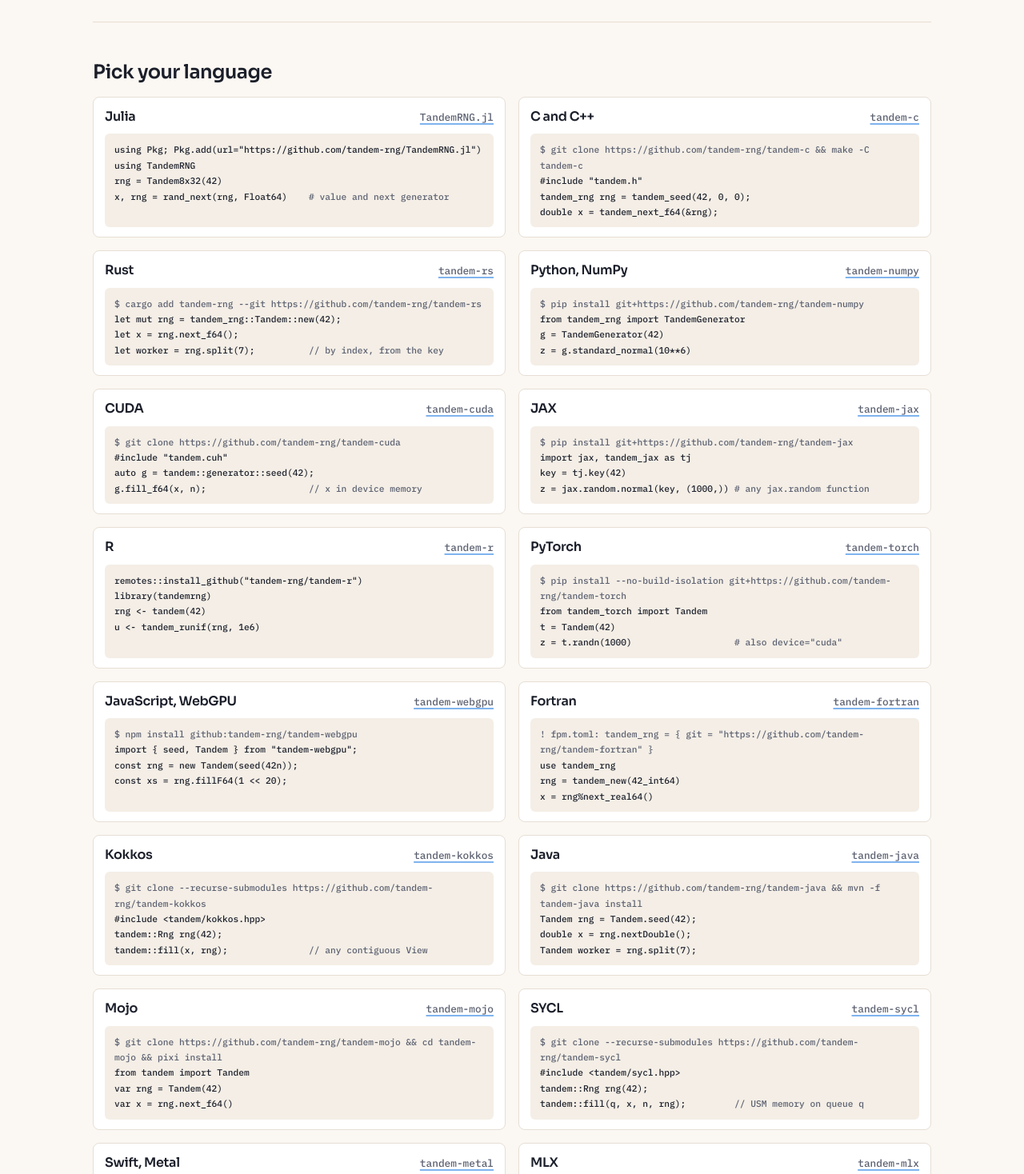
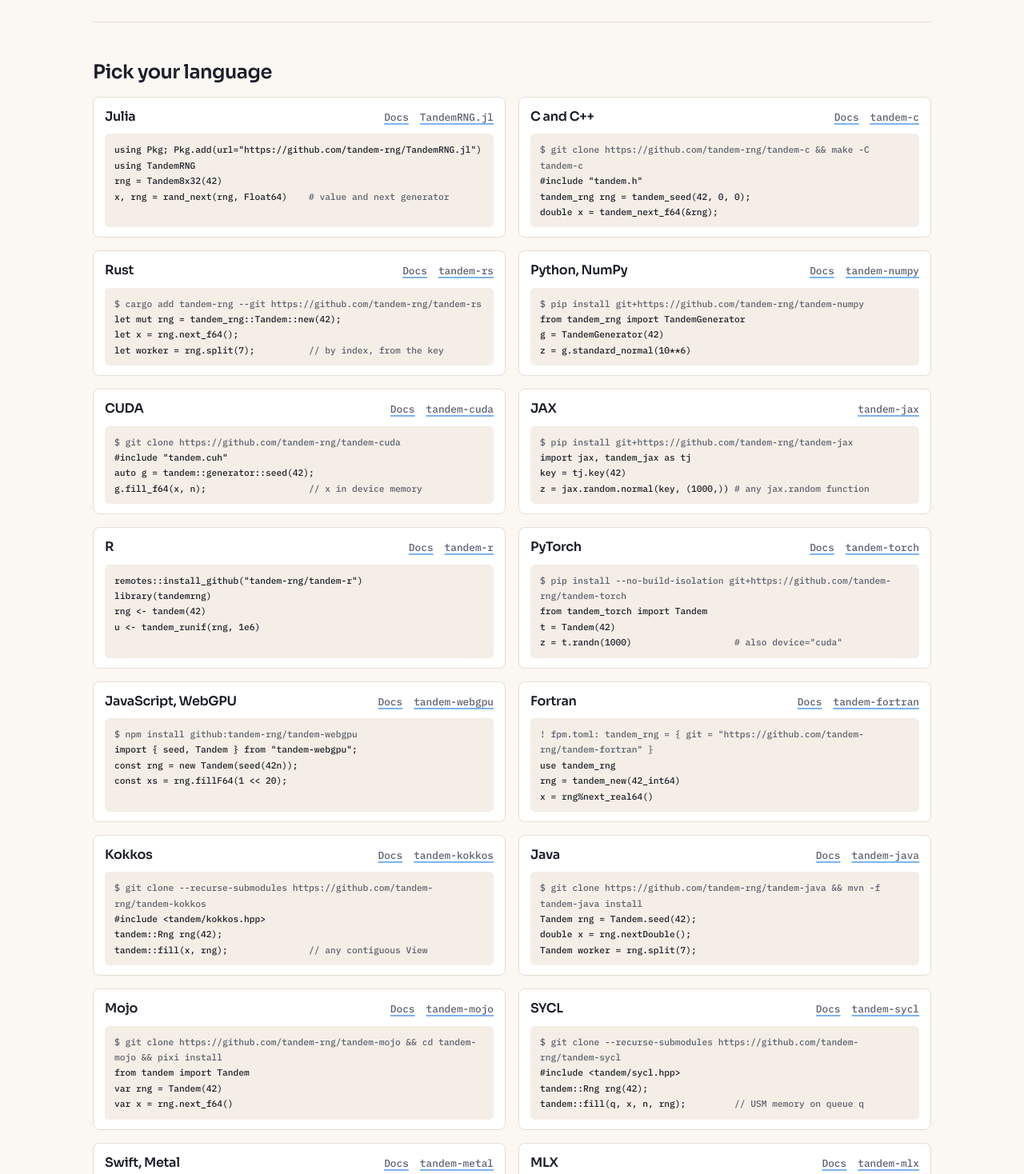
Before and after one commit to tandem-rng/tandem-rng.github.io, a plain HTML site: page index.html in a window 1280 px wide. Shown: the part 440-1908 px from the top of the page at 80% size. Drawn offline with Linux system fonts and the light colour scheme.

Commit message:
Link each port's documentation from its card

```diff
--- a/index.html
+++ b/index.html
@@ -74,6 +74,7 @@
 .card { background: var(--surface); border: 1px solid var(--line); border-radius: 8px; padding: 14px 14px 12px; min-width: 0; display: flex; flex-direction: column; }
 .card header { display: flex; justify-content: space-between; align-items: baseline; gap: 8px; margin-bottom: 10px; }
 .card header a { font-family: var(--mono); font-size: 0.8rem; color: var(--muted); }
+.card header .refs { display: flex; flex-wrap: wrap; justify-content: flex-end; gap: 4px 14px; }
 .card pre { margin: 0; flex: 1; background: var(--code); border-radius: 6px; padding: 10px 12px; font-size: 12.5px; line-height: 1.55; white-space: pre-wrap; overflow-wrap: anywhere; }
 .sh { color: var(--muted); }
 .c { color: var(--muted); }
@@ -150,31 +151,31 @@
   <h2>Pick your language</h2>
   <div class="grid">
 
-<article class="card"><header><h3>Julia</h3><a href="https://github.com/tandem-rng/TandemRNG.jl">TandemRNG.jl</a></header>
+<article class="card"><header><h3>Julia</h3><span class="refs"><a href="https://tandem-rng.github.io/TandemRNG.jl/">Docs</a><a href="https://github.com/tandem-rng/TandemRNG.jl">TandemRNG.jl</a></span></header>
 <pre><code>using Pkg; Pkg.add(url="https://github.com/tandem-rng/TandemRNG.jl")
 using TandemRNG
 rng = Tandem8x32(42)
 x, rng = rand_next(rng, Float64)    <span class="c"># value and next generator</span></code></pre></article>
 
-<article class="card"><header><h3>C and C++</h3><a href="https://github.com/tandem-rng/tandem-c">tandem-c</a></header>
+<article class="card"><header><h3>C and C++</h3><span class="refs"><a href="https://tandem-rng.github.io/tandem-c/">Docs</a><a href="https://github.com/tandem-rng/tandem-c">tandem-c</a></span></header>
 <pre><code><span class="sh">$ git clone https://github.com/tandem-rng/tandem-c &amp;&amp; make -C tandem-c</span>
 #include "tandem.h"
 tandem_rng rng = tandem_seed(42, 0, 0);
 double x = tandem_next_f64(&amp;rng);</code></pre></article>
 
-<article class="card"><header><h3>Rust</h3><a href="https://github.com/tandem-rng/tandem-rs">tandem-rs</a></header>
+<article class="card"><header><h3>Rust</h3><span class="refs"><a href="https://tandem-rng.github.io/tandem-rs/">Docs</a><a href="https://github.com/tandem-rng/tandem-rs">tandem-rs</a></span></header>
 <pre><code><span class="sh">$ cargo add tandem-rng --git https://github.com/tandem-rng/tandem-rs</span>
 let mut rng = tandem_rng::Tandem::new(42);
 let x = rng.next_f64();
 let worker = rng.split(7);          <span class="c">// by index, from the key</span></code></pre></article>
 
-<article class="card"><header><h3>Python, NumPy</h3><a href="https://github.com/tandem-rng/tandem-numpy">tandem-numpy</a></header>
+<article class="card"><header><h3>Python, NumPy</h3><span class="refs"><a href="https://tandem-rng.github.io/tandem-numpy/">Docs</a><a href="https://github.com/tandem-rng/tandem-numpy">tandem-numpy</a></span></header>
 <pre><code><span class="sh">$ pip install git+https://github.com/tandem-rng/tandem-numpy</span>
 from tandem_rng import TandemGenerator
 g = TandemGenerator(42)
 z = g.standard_normal(10**6)</code></pre></article>
 
-<article class="card"><header><h3>CUDA</h3><a href="https://github.com/tandem-rng/tandem-cuda">tandem-cuda</a></header>
+<article class="card"><header><h3>CUDA</h3><span class="refs"><a href="https://tandem-rng.github.io/tandem-cuda/">Docs</a><a href="https://github.com/tandem-rng/tandem-cuda">tandem-cuda</a></span></header>
 <pre><code><span class="sh">$ git clone https://github.com/tandem-rng/tandem-cuda</span>
 #include "tandem.cuh"
 auto g = tandem::generator::seed(42);
@@ -186,73 +187,73 @@
 key = tj.key(42)
 z = jax.random.normal(key, (1000,)) <span class="c"># any jax.random function</span></code></pre></article>
 
-<article class="card"><header><h3>R</h3><a href="https://github.com/tandem-rng/tandem-r">tandem-r</a></header>
+<article class="card"><header><h3>R</h3><span class="refs"><a href="https://tandem-rng.github.io/tandem-r/">Docs</a><a href="https://github.com/tandem-rng/tandem-r">tandem-r</a></span></header>
 <pre><code>remotes::install_github("tandem-rng/tandem-r")
 library(tandemrng)
 rng &lt;- tandem(42)
 u &lt;- tandem_runif(rng, 1e6)</code></pre></article>
 
-<article class="card"><header><h3>PyTorch</h3><a href="https://github.com/tandem-rng/tandem-torch">tandem-torch</a></header>
+<article class="card"><header><h3>PyTorch</h3><span class="refs"><a href="https://tandem-rng.github.io/tandem-torch/">Docs</a><a href="https://github.com/tandem-rng/tandem-torch">tandem-torch</a></span></header>
 <pre><code><span class="sh">$ pip install --no-build-isolation git+https://github.com/tandem-rng/tandem-torch</span>
 from tandem_torch import Tandem
 t = Tandem(42)
 z = t.randn(1000)                   <span class="c"># also device="cuda"</span></code></pre></article>
 
-<article class="card"><header><h3>JavaScript, WebGPU</h3><a href="https://github.com/tandem-rng/tandem-webgpu">tandem-webgpu</a></header>
+<article class="card"><header><h3>JavaScript, WebGPU</h3><span class="refs"><a href="https://tandem-rng.github.io/tandem-webgpu/">Docs</a><a href="https://github.com/tandem-rng/tandem-webgpu">tandem-webgpu</a></span></header>
 <pre><code><span class="sh">$ npm install github:tandem-rng/tandem-webgpu</span>
 import { seed, Tandem } from "tandem-webgpu";
 const rng = new Tandem(seed(42n));
 const xs = rng.fillF64(1 &lt;&lt; 20);</code></pre></article>
 
-<article class="card"><header><h3>Fortran</h3><a href="https://github.com/tandem-rng/tandem-fortran">tandem-fortran</a></header>
+<article class="card"><header><h3>Fortran</h3><span class="refs"><a href="https://tandem-rng.github.io/tandem-fortran/">Docs</a><a href="https://github.com/tandem-rng/tandem-fortran">tandem-fortran</a></span></header>
 <pre><code><span class="sh">! fpm.toml: tandem_rng = { git = "https://github.com/tandem-rng/tandem-fortran" }</span>
 use tandem_rng
 rng = tandem_new(42_int64)
 x = rng%next_real64()</code></pre></article>
 
-<article class="card"><header><h3>Kokkos</h3><a href="https://github.com/tandem-rng/tandem-kokkos">tandem-kokkos</a></header>
+<article class="card"><header><h3>Kokkos</h3><span class="refs"><a href="https://tandem-rng.github.io/tandem-kokkos/">Docs</a><a href="https://github.com/tandem-rng/tandem-kokkos">tandem-kokkos</a></span></header>
 <pre><code><span class="sh">$ git clone --recurse-submodules https://github.com/tandem-rng/tandem-kokkos</span>
 #include &lt;tandem/kokkos.hpp&gt;
 tandem::Rng rng(42);
 tandem::fill(x, rng);               <span class="c">// any contiguous View</span></code></pre></article>
 
-<article class="card"><header><h3>Java</h3><a href="https://github.com/tandem-rng/tandem-java">tandem-java</a></header>
+<article class="card"><header><h3>Java</h3><span class="refs"><a href="https://tandem-rng.github.io/tandem-java/">Docs</a><a href="https://github.com/tandem-rng/tandem-java">tandem-java</a></span></header>
 <pre><code><span class="sh">$ git clone https://github.com/tandem-rng/tandem-java &amp;&amp; mvn -f tandem-java install</span>
 Tandem rng = Tandem.seed(42);
 double x = rng.nextDouble();
 Tandem worker = rng.split(7);</code></pre></article>
 
-<article class="card"><header><h3>Mojo</h3><a href="https://github.com/tandem-rng/tandem-mojo">tandem-mojo</a></header>
+<article class="card"><header><h3>Mojo</h3><span class="refs"><a href="https://tandem-rng.github.io/tandem-mojo/">Docs</a><a href="https://github.com/tandem-rng/tandem-mojo">tandem-mojo</a></span></header>
 <pre><code><span class="sh">$ git clone https://github.com/tandem-rng/tandem-mojo &amp;&amp; cd tandem-mojo &amp;&amp; pixi install</span>
 from tandem import Tandem
 var rng = Tandem(42)
 var x = rng.next_f64()</code></pre></article>
 
-<article class="card"><header><h3>SYCL</h3><a href="https://github.com/tandem-rng/tandem-sycl">tandem-sycl</a></header>
+<article class="card"><header><h3>SYCL</h3><span class="refs"><a href="https://tandem-rng.github.io/tandem-sycl/">Docs</a><a href="https://github.com/tandem-rng/tandem-sycl">tandem-sycl</a></span></header>
 <pre><code><span class="sh">$ git clone --recurse-submodules https://github.com/tandem-rng/tandem-sycl</span>
 #include &lt;tandem/sycl.hpp&gt;
 tandem::Rng rng(42);
 tandem::fill(q, x, n, rng);         <span class="c">// USM memory on queue q</span></code></pre></article>
 
-<article class="card"><header><h3>Swift, Metal</h3><a href="https://github.com/tandem-rng/tandem-metal">tandem-metal</a></header>
+<article class="card"><header><h3>Swift, Metal</h3><span class="refs"><a href="https://tandem-rng.github.io/tandem-metal/">Docs</a><a href="https://github.com/tandem-rng/tandem-metal">tandem-metal</a></span></header>
 <pre><code><span class="sh">// Package.swift: .package(url: "https://github.com/tandem-rng/tandem-metal", branch: "main")</span>
 import Tandem
 var rng = Tandem(seed: 42)
 let x = rng.nextF64()               <span class="c">// GPU fills take a Metal buffer</span></code></pre></article>
 
-<article class="card"><header><h3>MLX</h3><a href="https://github.com/tandem-rng/tandem-mlx">tandem-mlx</a></header>
+<article class="card"><header><h3>MLX</h3><span class="refs"><a href="https://tandem-rng.github.io/tandem-mlx/">Docs</a><a href="https://github.com/tandem-rng/tandem-mlx">tandem-mlx</a></span></header>
 <pre><code><span class="sh">$ pip install git+https://github.com/tandem-rng/tandem-mlx</span>
 import mlx.core as mx, tandem_mlx as tm
 key = tm.key(42)
 z = tm.normal(key, (1000,))         <span class="c"># Metal kernel on the GPU</span></code></pre></article>
 
-<article class="card"><header><h3>Haskell</h3><a href="https://github.com/tandem-rng/tandem-hs">tandem-hs</a></header>
+<article class="card"><header><h3>Haskell</h3><span class="refs"><a href="https://tandem-rng.github.io/tandem-hs/">Docs</a><a href="https://github.com/tandem-rng/tandem-hs">tandem-hs</a></span></header>
 <pre><code><span class="sh">-- cabal.project: source-repository-package, location: https://github.com/tandem-rng/tandem-hs</span>
 import System.Random.Tandem qualified as T
 let g0 = T.seed 42
     (x, g1) = T.nextDouble g0       <span class="c">-- value and next generator</span></code></pre></article>
 
-<article class="card"><header><h3>OCaml</h3><a href="https://github.com/tandem-rng/tandem-ml">tandem-ml</a></header>
+<article class="card"><header><h3>OCaml</h3><span class="refs"><a href="https://tandem-rng.github.io/tandem-ml/">Docs</a><a href="https://github.com/tandem-rng/tandem-ml">tandem-ml</a></span></header>
 <pre><code><span class="sh">$ git clone https://github.com/tandem-rng/tandem-ml &amp;&amp; cd tandem-ml &amp;&amp; opam install . &amp;&amp; dune build</span>
 let g = Tandem.seed 42
 let x, g = Tandem.float g
```
